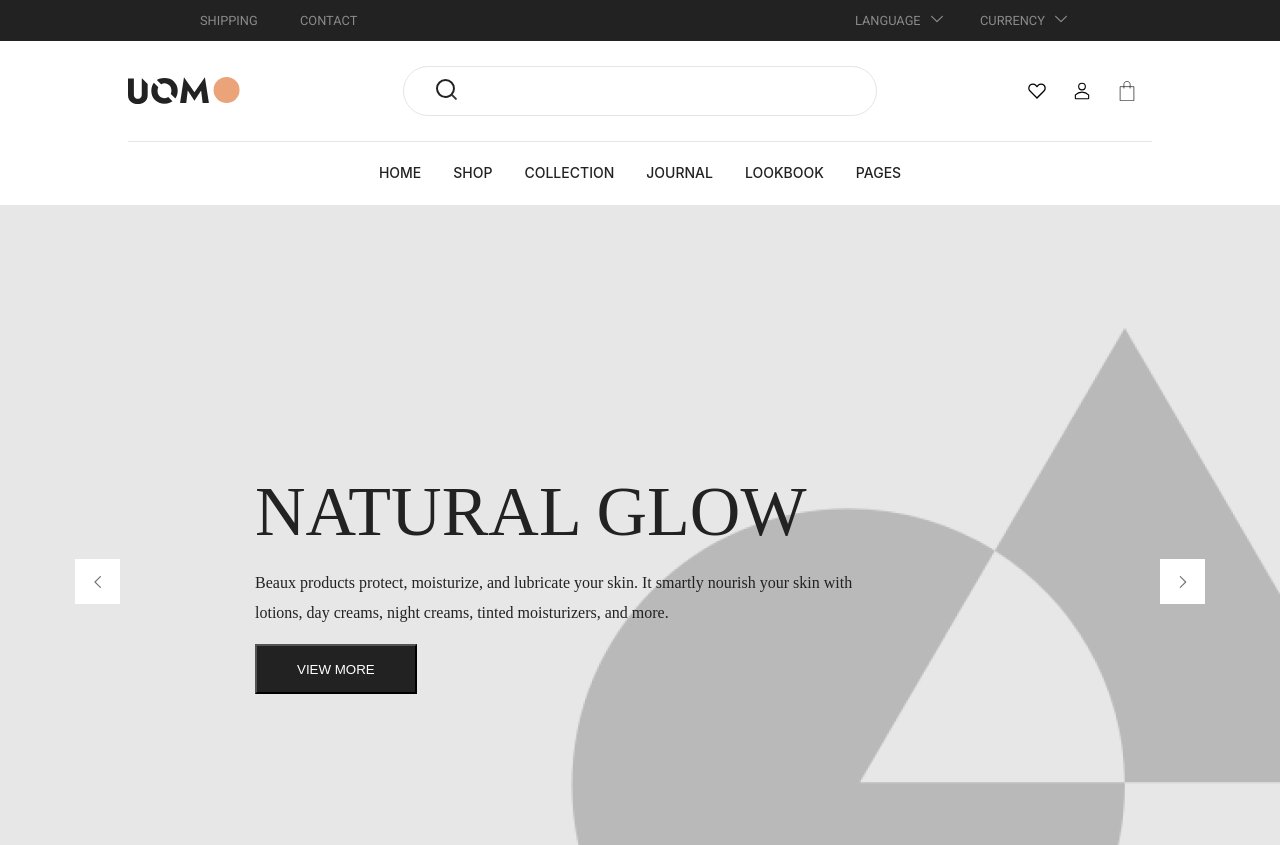
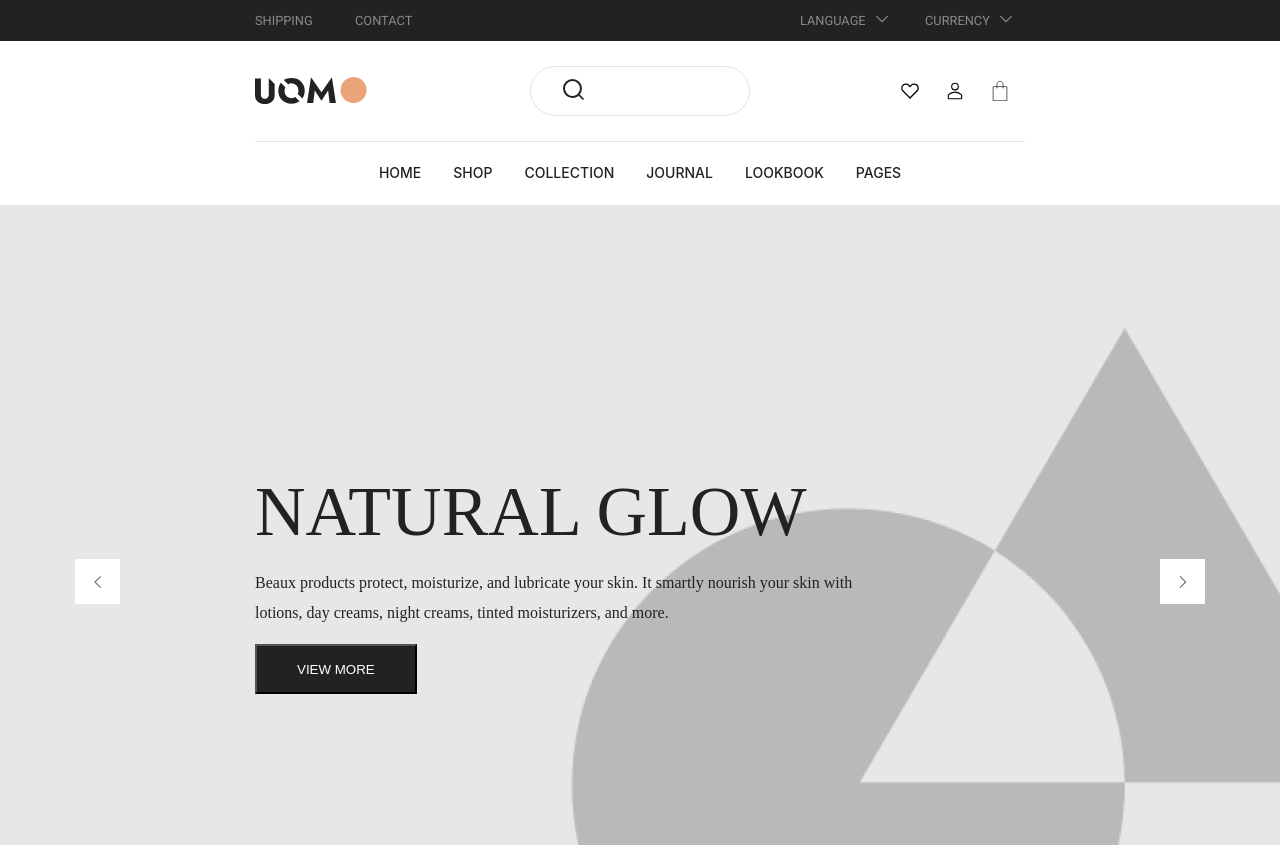
Before and after one commit to desokan/ShopFront_Frontend, a React (Create React App) app: page / in a window 1280 px wide. Shown: the top 845 px of the page. Built offline with nearby package versions, Linux system fonts and the light colour scheme.

Commit message:
reworked NavBar alignment

```diff
--- a/src/components/navbar/NavBarMid.module.css
+++ b/src/components/navbar/NavBarMid.module.css
@@ -1,11 +1,10 @@
 .container {
-  padding: 0 10% 0 10%;
+  padding: 0 255px 0 255px;
   height: 100px;
 }
 
 .wrapper {
   max-width: 1280px;
-  margin: 0 auto;
   display: grid;
   grid-template-columns: 200px 1fr 200px;
   padding: 25px 0;
--- a/src/components/navbar/NavBarTop.module.css
+++ b/src/components/navbar/NavBarTop.module.css
@@ -5,12 +5,11 @@
   color: #ffffff;
   font-family: "Roboto", sans-serif;
   font-size: 0.8rem;
-  padding: 0 200px 0 200px;
+  padding: 0 255px 0 255px;
 }
 
 .wrapper {
   max-width: 1280px;
-  margin: 0 auto;
   display: grid;
   grid-template-columns: 1fr 1fr;
 }
```
